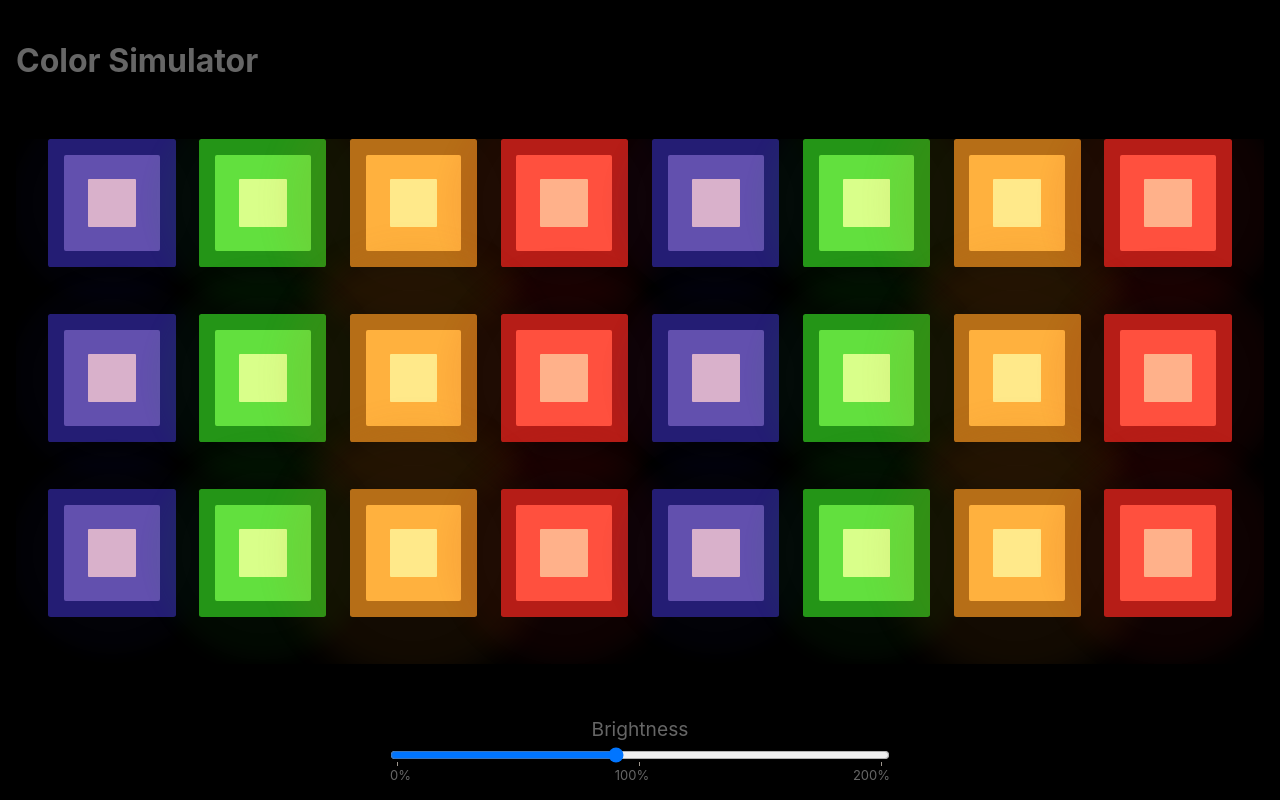
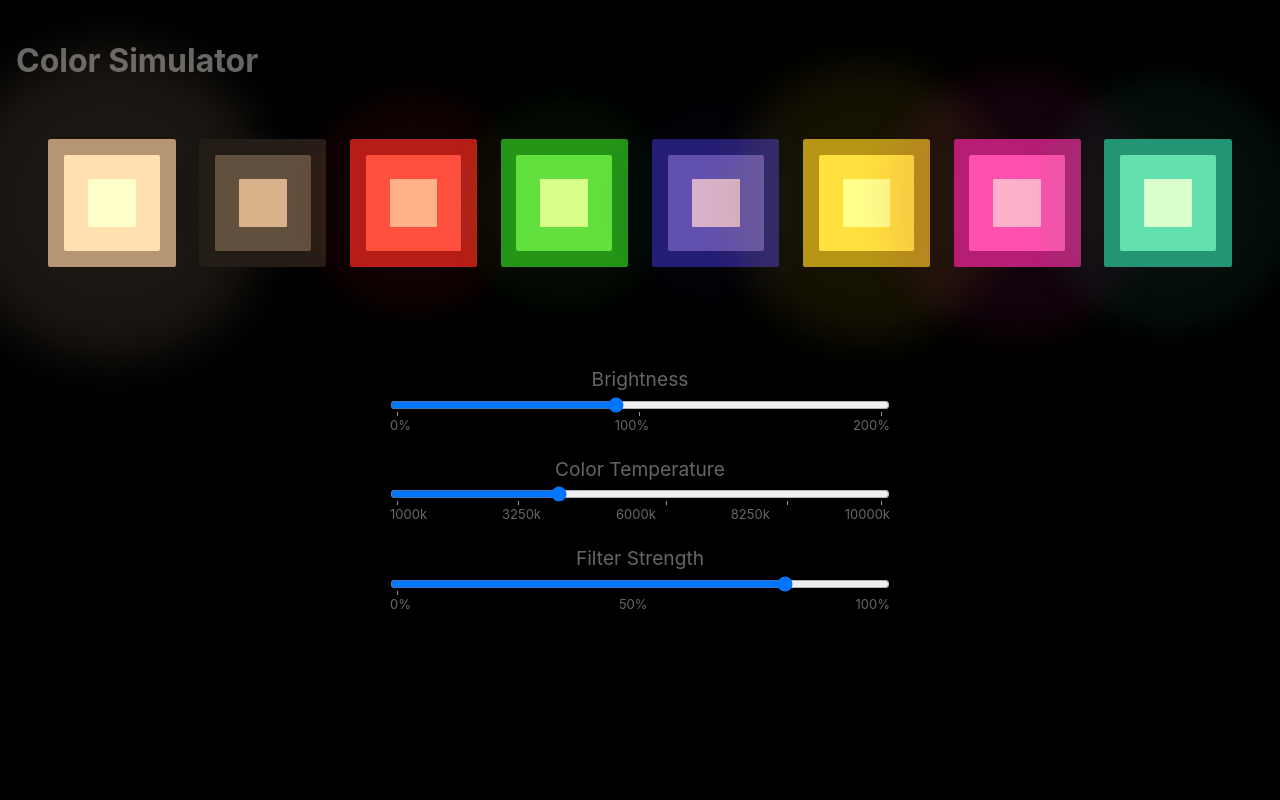
Before and after one commit to nickgerlock/Color-Simulator-Svelte, a Svelte app: page / in a window 1280 px wide. Built offline with nearby package versions, Linux system fonts and the light colour scheme.

Commit message:
Use style directives.

```diff
--- a/src/App.svelte
+++ b/src/App.svelte
@@ -58,7 +58,7 @@
     flex-grow: 0;
   }
   .content {
-    overflow: scroll;
+    overflow: visible;
     display: flex;
     flex-direction: column;
     /* flex-grow: 1; */
@@ -78,11 +78,4 @@
     flex-grow: 1;
   }
 
-  hr {
-    border-color: var(--border-color);
-    border-width: 0.5px;
-    width: 200vw;
-    position: relative;
-    left: -50vw;
-  }
 </style>
--- a/src/color_box.svelte
+++ b/src/color_box.svelte
@@ -19,7 +19,15 @@
   $: glowRadius = `${Math.floor(luminance * 160)}px`
 </script>
 
-<div style="--low:{lowString}; --mid:{midString}; --high:{highString}; --glow1:{glow1}; --glow2:{glow2}; --glow3:{glow3}; --glowRadius:{glowRadius}" class="color_box">
+<div
+style:--low={lowString}
+style:--mid={midString}
+style:--high={highString}
+style:--glow1={glow1}
+style:--glow2={glow2}
+style:--glow3={glow3}
+style:--glowRadius={glowRadius}
+class="color_box">
   <div class="glow">
   <div class="layer layer_1">
     <div class="layer layer_2">
--- a/src/color_simulator.svelte
+++ b/src/color_simulator.svelte
@@ -62,14 +62,7 @@
     });
   };
 
-  const colorPool = [
-    ...christmasColors,
-    ...christmasColors,
-    ...christmasColors,
-    ...christmasColors,
-    ...christmasColors,
-    ...christmasColors,
-  ]
+  const colorPool = pureColors;
 
   $: boxSize = `${MAX_WIDTH_PER_NUM_COPIES / numCopies}px`;
   $: lightSource = scaleColor(temperatureToRGB(colorTemperature), brightness);
@@ -80,9 +73,9 @@
 </script>
 
 <div class="color_simulator">
-  <div class='light_rows' style='--itemsPerRow:{itemsPerRow}'>
+  <div class='light_rows' style:--itemsPerRow={itemsPerRow}>
     {#each lightRows as lightRow}
-      <div class='light_row' style="--boxSize:{boxSize}">
+      <div class='light_row' style:--boxSize={boxSize}>
         {#each lightRow as light}
           <ColorBox lightSource={lightSource} color={light} filterStrength={filterStrength} --boxSize={boxSize}></ColorBox>
         {/each}
@@ -101,8 +94,6 @@
     max-height: 800px;
   }
   .light_rows {
-    max-height: 100%;
-    overflow: scroll;
     display: flex;
     justify-content: space-around;
     flex-direction: row;
```
